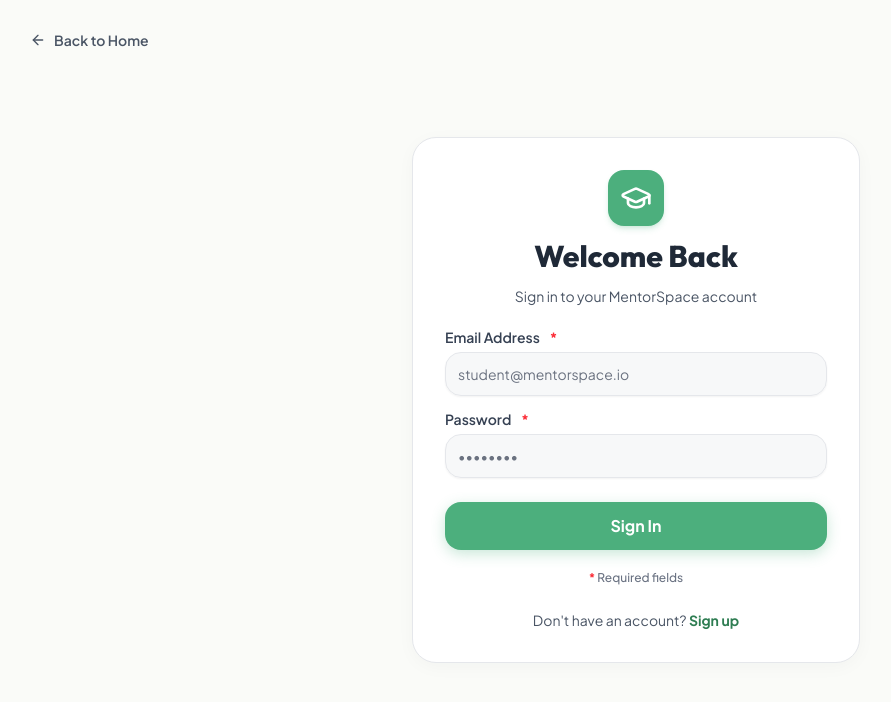
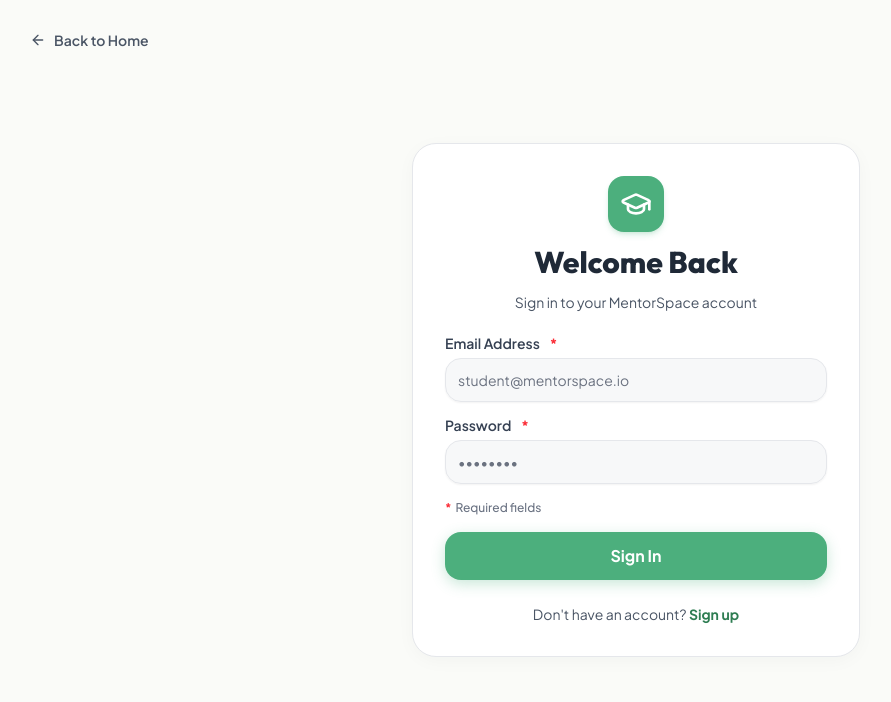
Before and after one commit to Coder1809/MentorSpace, a React (Vite) app in the folder client/: page /login in a window 1280 px wide. Shown: the top 702 px of the page, without its empty margins (4-895 px from the left). Built offline with nearby package versions, Linux system fonts and the light colour scheme; no server answers.

Commit message:
ui: move required fields indicator before submit button and left-align

```diff
--- a/client/src/components/dialogs/AppointmentDialog.jsx
+++ b/client/src/components/dialogs/AppointmentDialog.jsx
@@ -462,6 +462,9 @@
                 />
 
                 <div className="pt-2">
+                  <p className="text-xs text-gray-500 font-medium flex items-center gap-1 pb-3">
+                    <span className="text-red-500 font-bold" aria-hidden="true">*</span> Required fields
+                  </p>
                   {isEdit ? (
                     <Button
                       type="submit"
@@ -479,9 +482,6 @@
                       Proceed to Payment Summary <ArrowRight className="w-4 h-4" />
                     </Button>
                   )}
-                  <p className="text-xs text-gray-500 font-medium text-center pt-2">
-                    <span className="text-red-500 font-bold" aria-hidden="true">*</span> Required fields
-                  </p>
                 </div>
               </div>
             ) : (
--- a/client/src/pages/LoginPage.jsx
+++ b/client/src/pages/LoginPage.jsx
@@ -162,9 +162,13 @@
                   )}
                 />
 
+                <p className="text-xs text-gray-500 font-medium flex items-center gap-1">
+                  <span className="text-red-500 font-bold" aria-hidden="true">*</span> Required fields
+                </p>
+
                 <Button
                   type="submit"
-                  className="w-full btn-sage font-bold h-12 rounded-xl text-base mt-2"
+                  className="w-full btn-sage font-bold h-12 rounded-xl text-base shadow-md"
                   disabled={form.formState.isSubmitting}
                 >
                   {form.formState.isSubmitting ? (
@@ -176,10 +180,6 @@
                     "Sign In"
                   )}
                 </Button>
-
-                <p className="text-xs text-gray-500 font-medium text-center pt-1">
-                  <span className="text-red-500 font-bold" aria-hidden="true">*</span> Required fields
-                </p>
 
                 <div className="text-center text-sm text-gray-600 pt-2">
                   Don't have an account?{" "}
--- a/client/src/pages/SignupPage.jsx
+++ b/client/src/pages/SignupPage.jsx
@@ -507,9 +507,13 @@
                   </div>
                 )}
 
+                <p className="text-xs text-gray-500 font-medium flex items-center gap-1">
+                  <span className="text-red-500 font-bold" aria-hidden="true">*</span> Required fields
+                </p>
+
                 <Button
                   type="submit"
-                  className="w-full btn-sage font-bold h-12 rounded-xl text-base mt-2"
+                  className="w-full btn-sage font-bold h-12 rounded-xl text-base shadow-md"
                   disabled={form.formState.isSubmitting}
                 >
                   {form.formState.isSubmitting ? (
@@ -521,10 +525,6 @@
                     `Register as ${selectedRole === "mentor" ? "Mentor" : "Student"}`
                   )}
                 </Button>
-
-                <p className="text-xs text-gray-500 font-medium text-center pt-1">
-                  <span className="text-red-500 font-bold" aria-hidden="true">*</span> Required fields
-                </p>
 
                 <div className="text-center text-sm text-gray-600 pt-2">
                   Already have an account?{" "}
```
